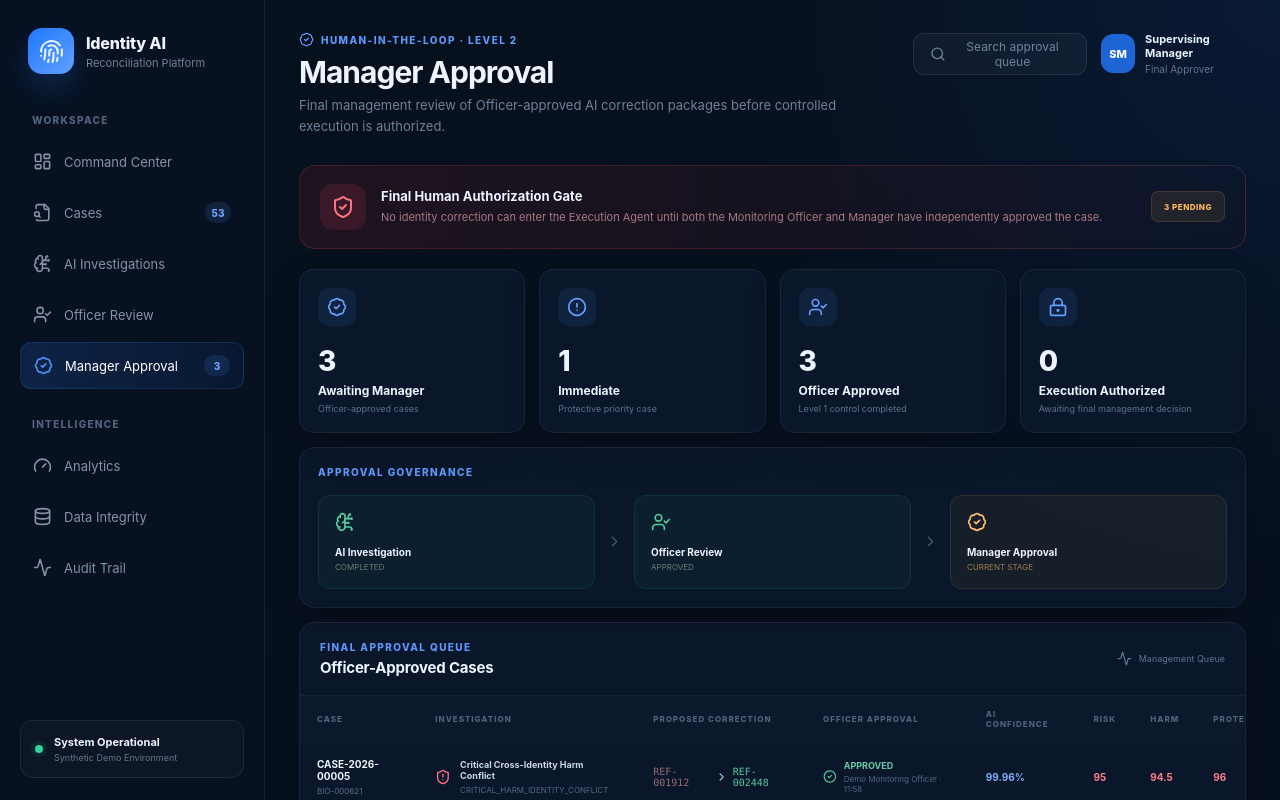
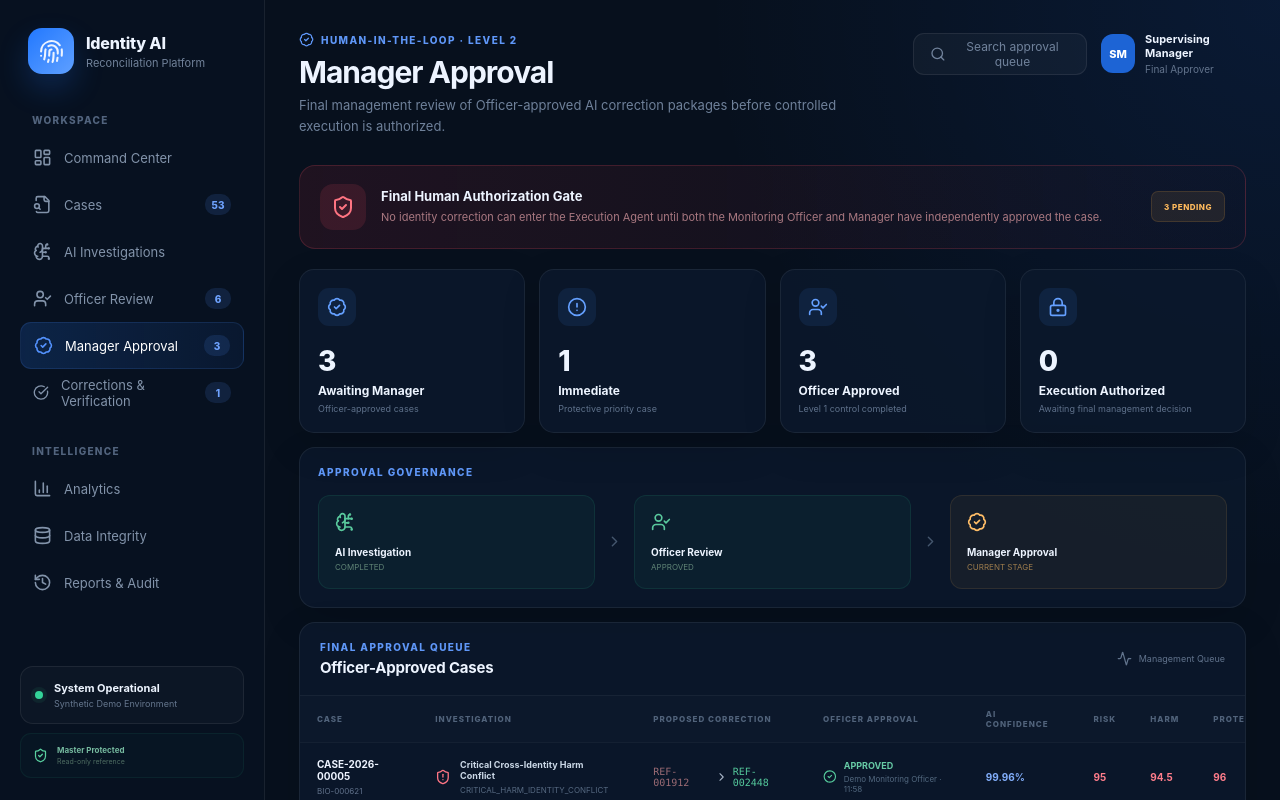
Before and after one commit to x47-cmd/ai-identity-reconciliation-platform, a Next.js app: page /manager-approval in a window 1280 px wide. Shown: the top 800 px of the page. Built offline with nearby package versions, Linux system fonts and the light colour scheme.

Commit message:
Update page.js

```diff
--- a/app/manager-approval/page.js
+++ b/app/manager-approval/page.js
@@ -1,4 +1,6 @@
 import Link from "next/link";
+
+import Sidebar from "../components/Sidebar";
 
 import {
   Activity,
@@ -9,12 +11,7 @@
   ChevronRight,
   CircleAlert,
   Clock3,
-  Database,
-  FileSearch,
-  Fingerprint,
-  Gauge,
   GitCompareArrows,
-  LayoutDashboard,
   LockKeyhole,
   Search,
   ShieldAlert,
@@ -81,107 +78,6 @@
 ];
 
 
-function Sidebar() {
-  return (
-    <aside className="sidebar">
-      <div className="brand">
-        <div className="brandIcon">
-          <Fingerprint size={25} />
-        </div>
-
-        <div>
-          <div className="brandTitle">
-            Identity AI
-          </div>
-
-          <div className="brandSubtitle">
-            Reconciliation Platform
-          </div>
-        </div>
-      </div>
-
-      <nav className="navigation">
-        <div className="navLabel">
-          WORKSPACE
-        </div>
-
-        <Link
-          className="navItem"
-          href="/"
-        >
-          <LayoutDashboard size={19} />
-          <span>Command Center</span>
-        </Link>
-
-        <Link
-          className="navItem"
-          href="/cases"
-        >
-          <FileSearch size={19} />
-          <span>Cases</span>
-          <span className="navCount">53</span>
-        </Link>
-
-        <div className="navItem">
-          <BrainCircuit size={19} />
-          <span>AI Investigations</span>
-        </div>
-
-        <Link
-          className="navItem"
-          href="/officer-review"
-        >
-          <UserCheck size={19} />
-          <span>Officer Review</span>
-        </Link>
-
-        <Link
-          className="navItem active"
-          href="/manager-approval"
-        >
-          <BadgeCheck size={19} />
-          <span>Manager Approval</span>
-          <span className="navCount">3</span>
-        </Link>
-
-        <div className="navLabel navSecond">
-          INTELLIGENCE
-        </div>
-
-        <div className="navItem">
-          <Gauge size={19} />
-          <span>Analytics</span>
-        </div>
-
-        <div className="navItem">
-          <Database size={19} />
-          <span>Data Integrity</span>
-        </div>
-
-        <div className="navItem">
-          <Activity size={19} />
-          <span>Audit Trail</span>
-        </div>
-      </nav>
-
-      <div className="sidebarFooter">
-        <div className="systemDot" />
-
-        <div>
-          <div className="systemTitle">
-            System Operational
-          </div>
-
-          <div className="systemSubtitle">
-            Synthetic Demo Environment
-          </div>
-        </div>
-      </div>
-    </aside>
-  );
-}
-
-
 function PriorityBadge({
   priority,
 }) {
@@ -233,7 +129,13 @@
 export default function ManagerApprovalPage() {
   return (
     <div className="appShell">
+
+      {/* ================================================
+          SHARED PLATFORM SIDEBAR
+          ================================================ */}
+
       <Sidebar />
+
 
       <main className="mainContent">
 
@@ -245,6 +147,7 @@
           <div>
             <div className="eyebrow">
               <BadgeCheck size={15} />
+
               HUMAN-IN-THE-LOOP · LEVEL 2
             </div>
 
@@ -259,6 +162,7 @@
               execution is authorized.
             </p>
           </div>
+
 
           <div className="topbarActions">
             <button className="searchButton">
@@ -382,6 +286,9 @@
               marginTop: "17px",
             }}
           >
+
+            {/* AI INVESTIGATION */}
+
             <div
               style={{
                 padding: "16px",
@@ -419,10 +326,14 @@
               </span>
             </div>
 
+
             <ChevronRight
               size={17}
               color="#44566d"
             />
+
+
+            {/* OFFICER REVIEW */}
 
             <div
               style={{
@@ -461,10 +372,14 @@
               </span>
             </div>
 
+
             <ChevronRight
               size={17}
               color="#44566d"
             />
+
+
+            {/* MANAGER APPROVAL */}
 
             <div
               style={{
@@ -507,7 +422,7 @@
 
 
         {/* ================================================
-            QUEUE
+            FINAL APPROVAL QUEUE
             ================================================ */}
 
         <section className="panel">
@@ -532,9 +447,11 @@
               }}
             >
               <Activity size={15} />
+
               Management Queue
             </div>
           </div>
+
 
           <div className="tableWrap">
             <table
@@ -558,10 +475,14 @@
                 </tr>
               </thead>
 
+
               <tbody>
                 {managerCases.map(
                   (item) => (
                     <tr key={item.id}>
+
+                      {/* CASE */}
+
                       <td>
                         <Link
                           href={`/cases/${item.id}`}
@@ -578,6 +499,9 @@
                           {item.biometric}
                         </div>
                       </td>
+
+
+                      {/* INVESTIGATION */}
 
                       <td>
                         <div
@@ -624,6 +548,9 @@
                         </div>
                       </td>
 
+
+                      {/* PROPOSED CORRECTION */}
+
                       <td>
                         <div className="identityChange">
                           <span className="oldIdentity">
@@ -637,6 +564,9 @@
                           </span>
                         </div>
                       </td>
+
+
+                      {/* OFFICER APPROVAL */}
 
                       <td>
                         <div
@@ -678,11 +608,17 @@
                         </div>
                       </td>
 
+
+                      {/* AI CONFIDENCE */}
+
                       <td>
                         <span className="confidence">
                           {item.confidence}%
                         </span>
                       </td>
+
+
+                      {/* RISK */}
 
                       <td>
                         <strong
@@ -700,6 +636,9 @@
                         </strong>
                       </td>
 
+
+                      {/* HARM */}
+
                       <td>
                         <strong
                           style={{
@@ -713,6 +652,9 @@
                           {item.harm}
                         </strong>
                       </td>
+
+
+                      {/* PROTECTIVE */}
 
                       <td>
                         <strong
@@ -728,11 +670,17 @@
                         </strong>
                       </td>
 
+
+                      {/* PRIORITY */}
+
                       <td>
                         <PriorityBadge
                           priority={item.priority}
                         />
                       </td>
+
+
+                      {/* WAITING */}
 
                       <td>
                         <div
@@ -745,9 +693,13 @@
                           }}
                         >
                           <Clock3 size={13} />
+
                           {item.waiting}
                         </div>
                       </td>
+
+
+                      {/* FINAL REVIEW */}
 
                       <td>
                         <Link
@@ -764,15 +716,18 @@
                           }}
                         >
                           Final Review
+
                           <ChevronRight size={14} />
                         </Link>
                       </td>
+
                     </tr>
                   )
                 )}
               </tbody>
             </table>
           </div>
+
 
           <div
             style={{
@@ -808,6 +763,11 @@
               "1.35fr 0.65fr",
           }}
         >
+
+          {/* ==============================================
+              RECOMMENDED NEXT APPROVAL
+              ============================================== */}
+
           <div
             className="panel"
             style={{
@@ -861,6 +821,9 @@
               />
             </div>
 
+
+            {/* BEFORE / AFTER */}
+
             <div
               style={{
                 display: "grid",
@@ -903,10 +866,12 @@
                 </strong>
               </div>
 
+
               <GitCompareArrows
                 size={21}
                 color="#609cff"
               />
+
 
               <div
                 style={{
@@ -941,6 +906,9 @@
               </div>
             </div>
 
+
+            {/* RISK METRICS */}
+
             <div
               style={{
                 display: "grid",
@@ -951,10 +919,22 @@
               }}
             >
               {[
-                ["AI Confidence", "99.96%"],
-                ["Risk", "95.0"],
-                ["Harm", "94.5"],
-                ["Protective", "96.0"],
+                [
+                  "AI Confidence",
+                  "99.96%",
+                ],
+                [
+                  "Risk",
+                  "95.0",
+                ],
+                [
+                  "Harm",
+                  "94.5",
+                ],
+                [
+                  "Protective",
+                  "96.0",
+                ],
               ].map(
                 ([label, value]) => (
                   <div
@@ -993,6 +973,7 @@
               )}
             </div>
 
+
             <Link
               href="/cases/CASE-2026-00005"
               className="primaryButton"
@@ -1002,6 +983,7 @@
               }}
             >
               Open Complete Approval Package
+
               <ChevronRight size={17} />
             </Link>
           </div>
@@ -1026,11 +1008,15 @@
               <BadgeCheck size={22} />
             </div>
 
+
             <div
               style={{
                 padding: "17px",
               }}
             >
+
+              {/* APPROVE */}
+
               <div className="integrityInfo">
                 <CheckCircle2 size={21} />
 
@@ -1046,6 +1032,9 @@
                   </span>
                 </div>
               </div>
+
+
+              {/* RETURN TO OFFICER */}
 
               <div
                 className="integrityInfo"
@@ -1076,6 +1065,9 @@
                   </span>
                 </div>
               </div>
+
+
+              {/* MORE INVESTIGATION */}
 
               <div
                 className="integrityInfo"
@@ -1108,6 +1100,9 @@
                 </div>
               </div>
 
+
+              {/* REJECT */}
+
               <div
                 className="integrityInfo"
                 style={{
@@ -1138,6 +1133,7 @@
                   </span>
                 </div>
               </div>
+
             </div>
           </div>
         </section>
@@ -1175,6 +1171,10 @@
         </section>
 
 
+        {/* ================================================
+            FOOTER
+            ================================================ */}
+
         <footer className="footer">
           <span>
             AI Identity Reconciliation Platform
@@ -1183,9 +1183,11 @@
 
           <div>
             <ShieldCheck size={15} />
+
             Two-Level Governance Active
           </div>
         </footer>
+
       </main>
     </div>
   );
```
